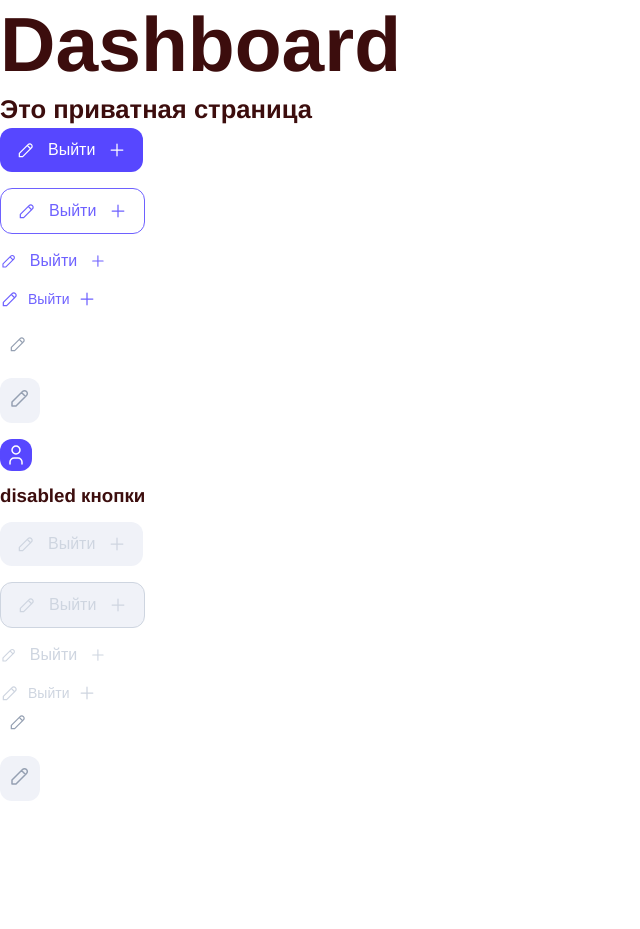
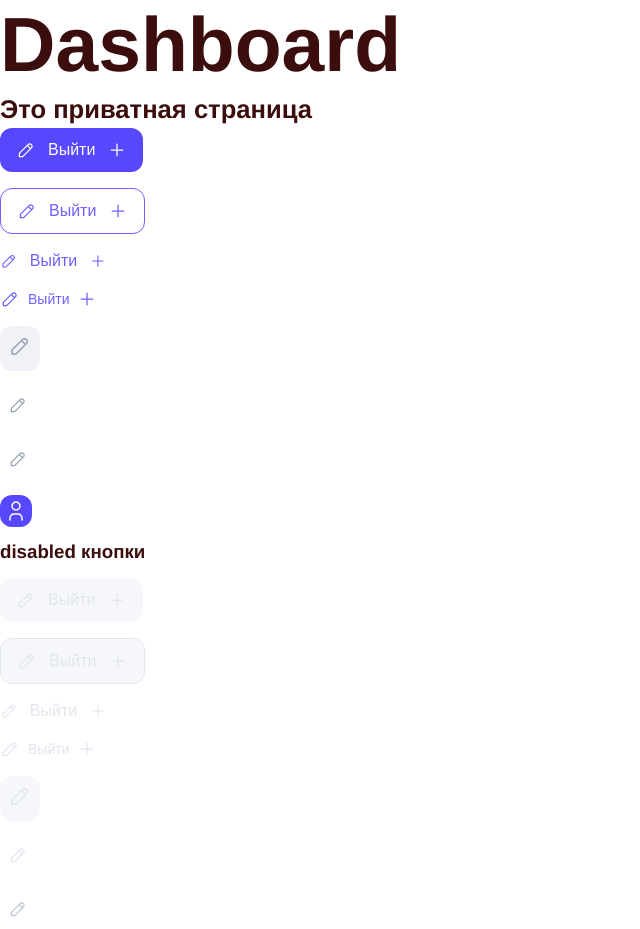
Before and after one commit to Aldiyar-B/Paraweb, a React (Vite) app: page /dashboard in a window 1280 px wide. Shown: the whole page, without its empty margins (0-640 px from the left). Before the commit the page ends 801 px from the top, so only its background shows below. Built offline with nearby package versions, Linux system fonts and the light colour scheme.

Commit message:
Исправляю стили для button, добавил disabled

```diff
--- a/src/components/Button/Button.jsx
+++ b/src/components/Button/Button.jsx
@@ -1,15 +1,9 @@
 import React from 'react';
 import styles from './Button.module.scss';
-
-// Загружаем все SVG-иконки в объект (автоматическая подгрузка)
-const icons = import.meta.glob('../../assets/svg/icons/*.svg', {
-  eager: true,
-  as: 'raw',
-});
+import { icons } from '../Button/icons';
 
 const Button = ({
   text,
-  state = 'default',
   name = 'primary',
   size = 'medium',
   showIconLeft = false,
@@ -19,13 +13,13 @@ const Button = ({
   onClick,
   disabled = false,
 }) => {
-  // Получаем содержимое SVG как строку (инлайн-код)
+  // Получаем содержимое SVG как строку
   const getIcon = (iconName) =>
     icons[`../../assets/svg/icons/${iconName}.svg`] || null;
 
   return (
     <button
-      className={`${styles.button} ${styles[name]} ${styles[size]} ${styles[state]} ${disabled ? styles.disabled : ''}`}
+      className={`${styles.button} ${styles[name]} ${styles[size]} ${disabled ? styles.disabled : ''}`}
       onClick={!disabled ? onClick : undefined}
       disabled={disabled}
     >
--- a/src/components/Button/Button.module.scss
+++ b/src/components/Button/Button.module.scss
@@ -7,9 +7,16 @@
   transition: background 0.3s ease;
   border: none;
   cursor: pointer;
+
   span {
     font-size: 16px;
     line-height: 20px;
+  }
+
+  &.disabled {
+    cursor: not-allowed;
+    pointer-events: none;
+    opacity: 0.6; // или любые другие стили для disabled состояния
   }
 
   &.primary {
@@ -25,15 +32,6 @@
     }
 
     &.disabled {
-      cursor: not-allowed;
-      background-color: var(--gray-color-2);
-      color: var(--text-blind-color);
-      pointer-events: none;
-    }
-
-    &.disabled {
-      cursor: not-allowed;
-      pointer-events: none;
       background-color: var(--gray-color-2);
       color: var(--text-blind-color);
     }
@@ -53,8 +51,6 @@
     }
 
     &.disabled {
-      cursor: not-allowed;
-      pointer-events: none;
       background-color: var(--gray-color-2);
       color: var(--text-blind-color);
       border: 1px solid var(--text-blind-color);
@@ -88,8 +84,6 @@
     }
 
     &.disabled {
-      cursor: not-allowed;
-      pointer-events: none;
       color: var(--text-blind-color);
     }
   }
@@ -104,14 +98,12 @@
       svg {
         width: 100%;
         height: 100%;
-
         path {
           stroke: var(--text-secondary-color);
         }
       }
     }
 
-    // Hover и Active для обычного состояния
     &:hover {
       .icon svg path {
         stroke: var(--ultramarine-default-color);
@@ -125,10 +117,25 @@
     }
 
     &.disabled {
-      cursor: not-allowed;
-      pointer-events: none;
       .icon svg path {
         stroke: var(--text-blind-color);
+      }
+    }
+
+    &.large {
+      width: 40px;
+      height: 40px;
+      &:hover {
+        background-color: var(--gray-color-4);
+        .icon svg path {
+          stroke: var(--text-secondary-color);
+        }
+      }
+      &:active {
+        background-color: var(--gray-color-5);
+      }
+      .icon svg path {
+        stroke: var(--text-secondary-color);
       }
     }
   }
@@ -149,7 +156,6 @@
       svg {
         width: 100%;
         height: 100%;
-
         path {
           stroke: var(--text-secondary-color);
         }
@@ -158,7 +164,6 @@
 
     &:hover {
       background-color: var(--gray-color-3);
-
       .icon svg path {
         stroke: var(--ultramarine-default-color);
       }
@@ -166,16 +171,15 @@
 
     &:active {
       background-color: var(--gray-color-4);
-
       .icon svg path {
         stroke: var(--ultramarine-default-color);
       }
     }
     &.disabled {
-      cursor: not-allowed;
       background-color: var(--gray-color-2);
-      color: var(--text-blind-color);
-      pointer-events: none;
+      .icon svg path {
+        stroke: var(--text-blind-color);
+      }
     }
   }
 
@@ -195,19 +199,9 @@
     svg {
       width: 100%;
       height: 100%;
-
       path {
         stroke: currentColor;
       }
     }
-
-    &.disabled {
-      cursor: not-allowed;
-      pointer-events: none;
-
-      svg path {
-        stroke: var(--text-blind-color);
-      }
-    }
   }
 }
--- /dev/null
+++ b/src/components/Button/icons.jsx
@@ -0,0 +1,5 @@
+// Импортируем иконки
+export const icons = import.meta.glob('../../assets/svg/icons/*.svg', {
+  eager: true,
+  as: 'raw',
+});
--- a/src/views/Dashboard.jsx
+++ b/src/views/Dashboard.jsx
@@ -48,15 +48,23 @@ function Dashboard() {
         <Button
           iconLeft="pencil"
           showIconLeft="true"
-          name="icon"
+          name="icon-fill"
           size="small"
         />
         <br />
         <Button
           iconLeft="pencil"
           showIconLeft="true"
-          name="icon-fill"
+          name="icon"
           size="small"
+        />
+        <br />
+
+        <Button
+          iconLeft="pencil"
+          showIconLeft="true"
+          name="icon"
+          size="large"
         />
         <br />
         <Button iconLeft="user" showIconLeft="true" name="user" size="small" />
@@ -105,18 +113,29 @@ function Dashboard() {
           name="text"
           size="small"
         />
-        <Button
-          iconLeft="pencil"
-          showIconLeft="true"
-          name="icon"
-          size="small"
-        />
         <br />
         <Button
           iconLeft="pencil"
           showIconLeft="true"
           name="icon-fill"
           size="small"
+          disabled
+        />
+        <br />
+        <Button
+          iconLeft="pencil"
+          showIconLeft="true"
+          name="icon"
+          size="small"
+          disabled
+        />
+        <br />
+        <Button
+          iconLeft="pencil"
+          showIconLeft="true"
+          name="icon"
+          size="large"
+          disabled
         />
       </div>
     </div>
```
